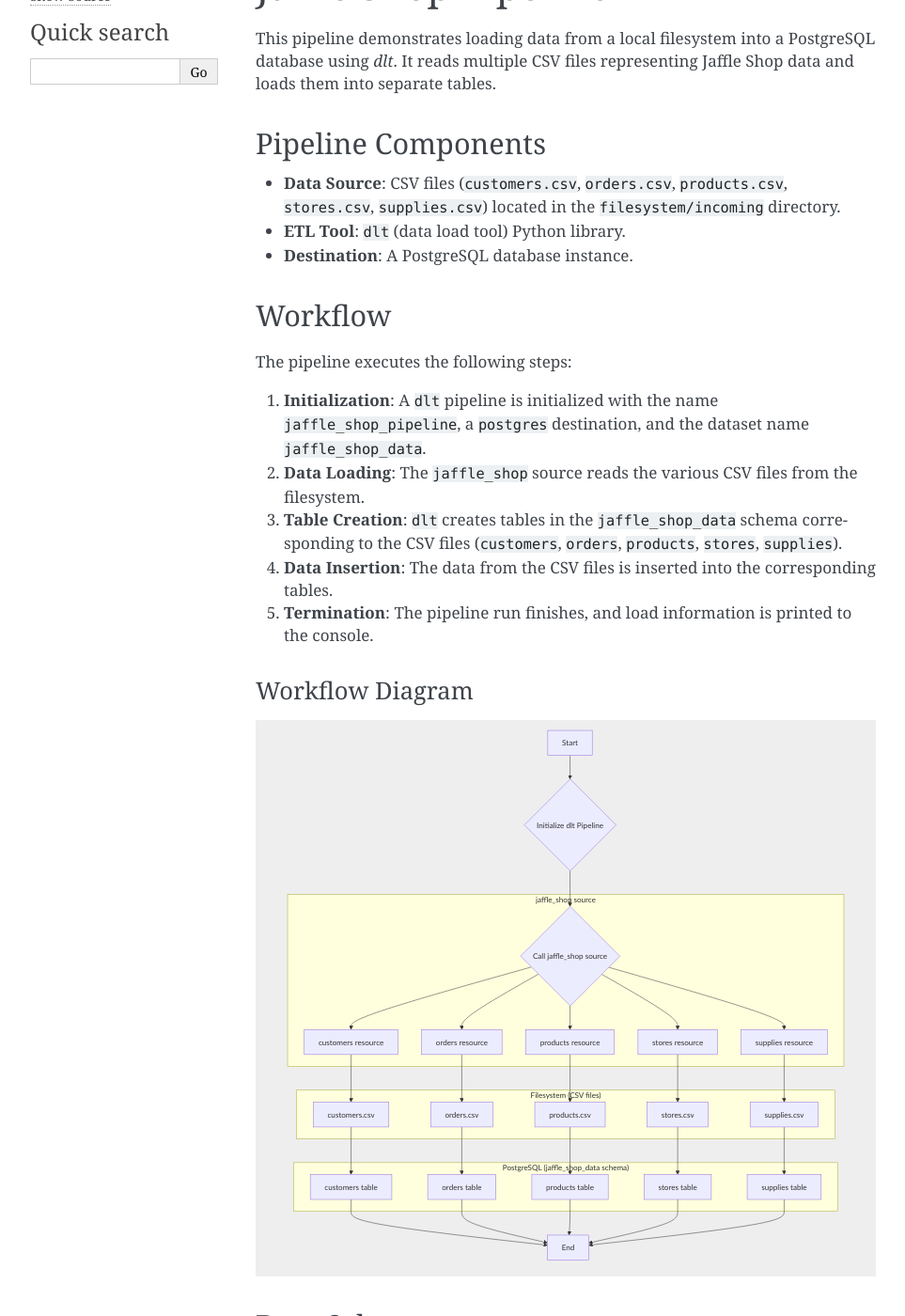
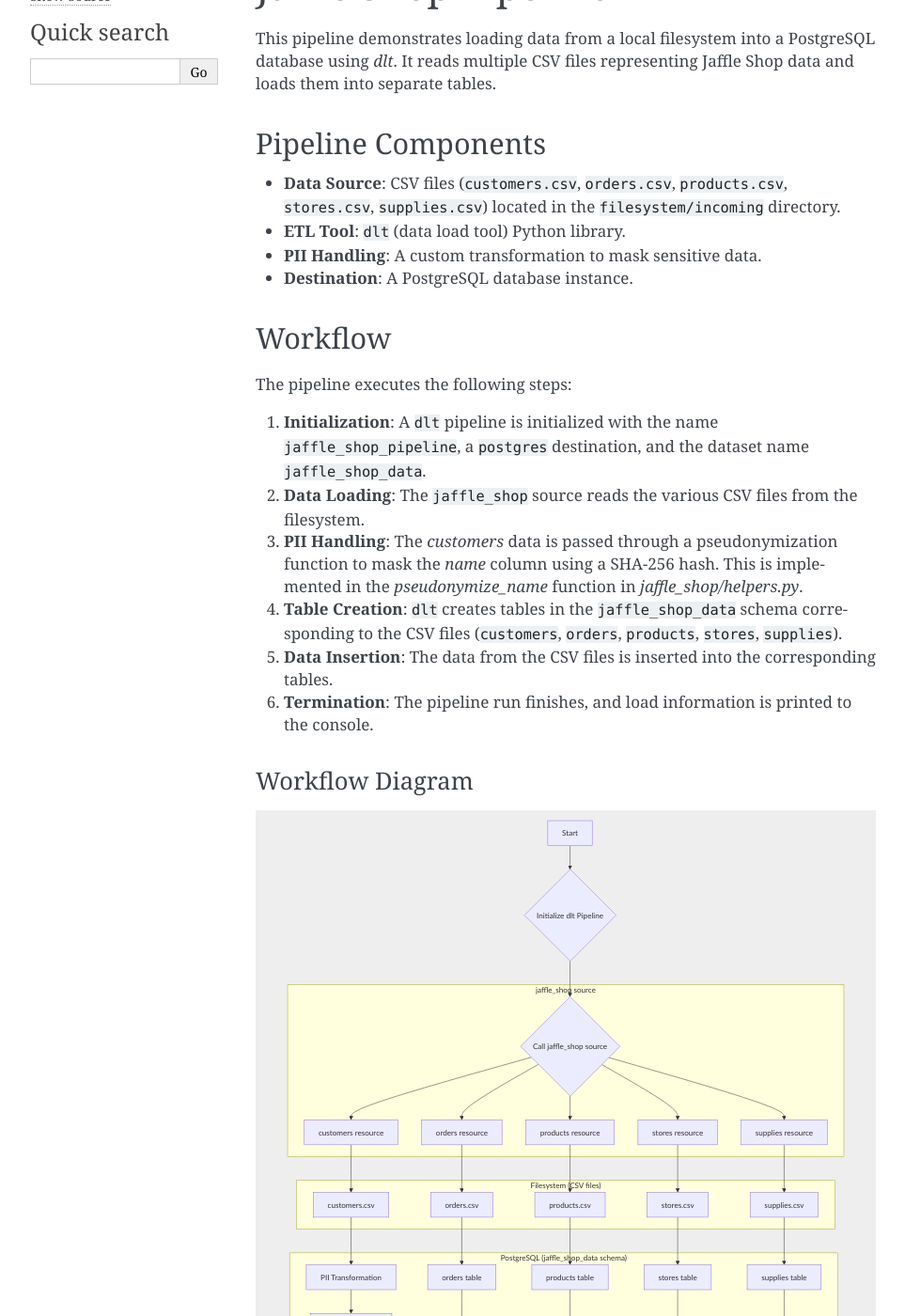
Before and after one commit to aarishgilani/dlt-filesystem-sql, a Sphinx documentation site: the page built from docs/source/filesystem_pipeline/filesystem_pipeline.rst, in a window 1280 px wide and 1400 px high, scrolled down 291 px. Shown: the whole window at 94% size, without its empty margins (148-1111 px from the left). Built offline with Sphinx 7.4.7, drawn with Linux system fonts in a browser that asks for light colours; some of the changed text lies outside the part shown.

Commit message:
update jaffle shop pipeline documentation to include PII handling information

```diff
--- a/docs/source/filesystem_pipeline/filesystem_pipeline.rst
+++ b/docs/source/filesystem_pipeline/filesystem_pipeline.rst
@@ -16,6 +16,7 @@ Pipeline Components
 
 - **Data Source**: CSV files (``customers.csv``, ``orders.csv``, ``products.csv``, ``stores.csv``, ``supplies.csv``) located in the ``filesystem/incoming`` directory.
 - **ETL Tool**: ``dlt`` (data load tool) Python library.
+- **PII Handling**: A custom transformation to mask sensitive data.
 - **Destination**: A PostgreSQL database instance.
 
 Workflow
@@ -25,9 +26,10 @@ The pipeline executes the following steps:
 
 1.  **Initialization**: A ``dlt`` pipeline is initialized with the name ``jaffle_shop_pipeline``, a ``postgres`` destination, and the dataset name ``jaffle_shop_data``.
 2.  **Data Loading**: The ``jaffle_shop`` source reads the various CSV files from the filesystem.
-3.  **Table Creation**: ``dlt`` creates tables in the ``jaffle_shop_data`` schema corresponding to the CSV files (``customers``, ``orders``, ``products``, ``stores``, ``supplies``).
-4.  **Data Insertion**: The data from the CSV files is inserted into the corresponding tables.
-5.  **Termination**: The pipeline run finishes, and load information is printed to the console.
+3.  **PII Handling**: The `customers` data is passed through a pseudonymization function to mask the `name` column using a SHA-256 hash. This is implemented in the `pseudonymize_name` function in `jaffle_shop/helpers.py`.
+4.  **Table Creation**: ``dlt`` creates tables in the ``jaffle_shop_data`` schema corresponding to the CSV files (``customers``, ``orders``, ``products``, ``stores``, ``supplies``).
+5.  **Data Insertion**: The data from the CSV files is inserted into the corresponding tables.
+6.  **Termination**: The pipeline run finishes, and load information is printed to the console.
 
 Workflow Diagram
 ~~~~~~~~~~~~~~~~
@@ -55,8 +57,10 @@ Workflow Diagram
          R5 --> F5[supplies.csv]
       end
 
+      F1 --> PII[PII Transformation]
+
       subgraph "PostgreSQL (jaffle_shop_data schema)"
-         F1 --> T1[customers table]
+         PII --> T1[customers table]
          F2 --> T2[orders table]
          F3 --> T3[products table]
          F4 --> T4[stores table]
@@ -91,6 +95,8 @@ The columns in each table are inferred by ``dlt`` from the headers in the respec
 Technical Documentation
 -----------------------
 
+.. note:: Following section is auto-generated by `sphinx-autodoc-typehints` extension.
+
 Entry point for the filesystem pipeline:
 
 .. automodule:: filesystem_pipeline
@@ -105,6 +111,14 @@ The ``filesystem_pipeline`` data source has following resources:
 .. autofunction:: jaffle_shop.stores
 .. autofunction:: jaffle_shop.supplies
 
+The ``filesystem_pipeline`` helper module has following functions:
+
+.. autofunction:: jaffle_shop.helpers.pseudonymize_column
+.. autofunction:: jaffle_shop.helpers.pseudonymize_name
+
+
+
+
 .. admonition:: Laugh Time!
    :class: laughter
 
```
